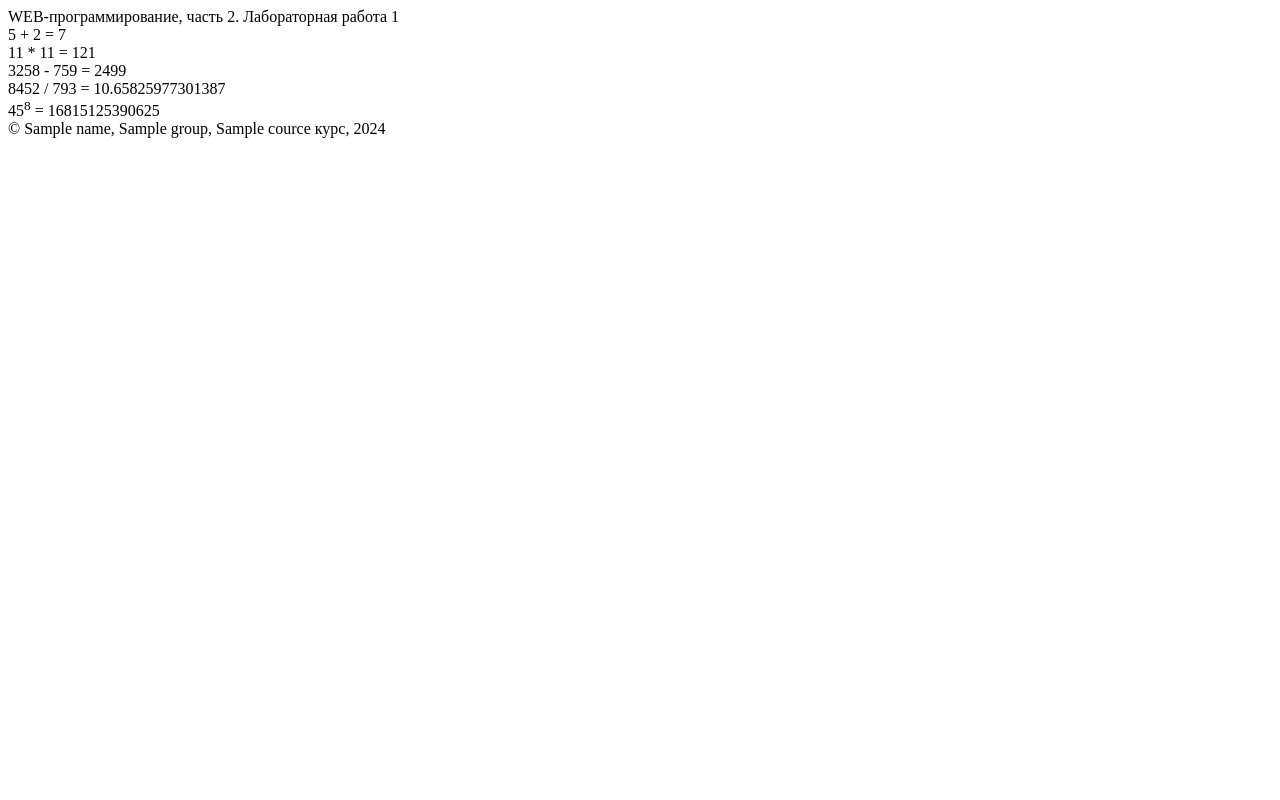
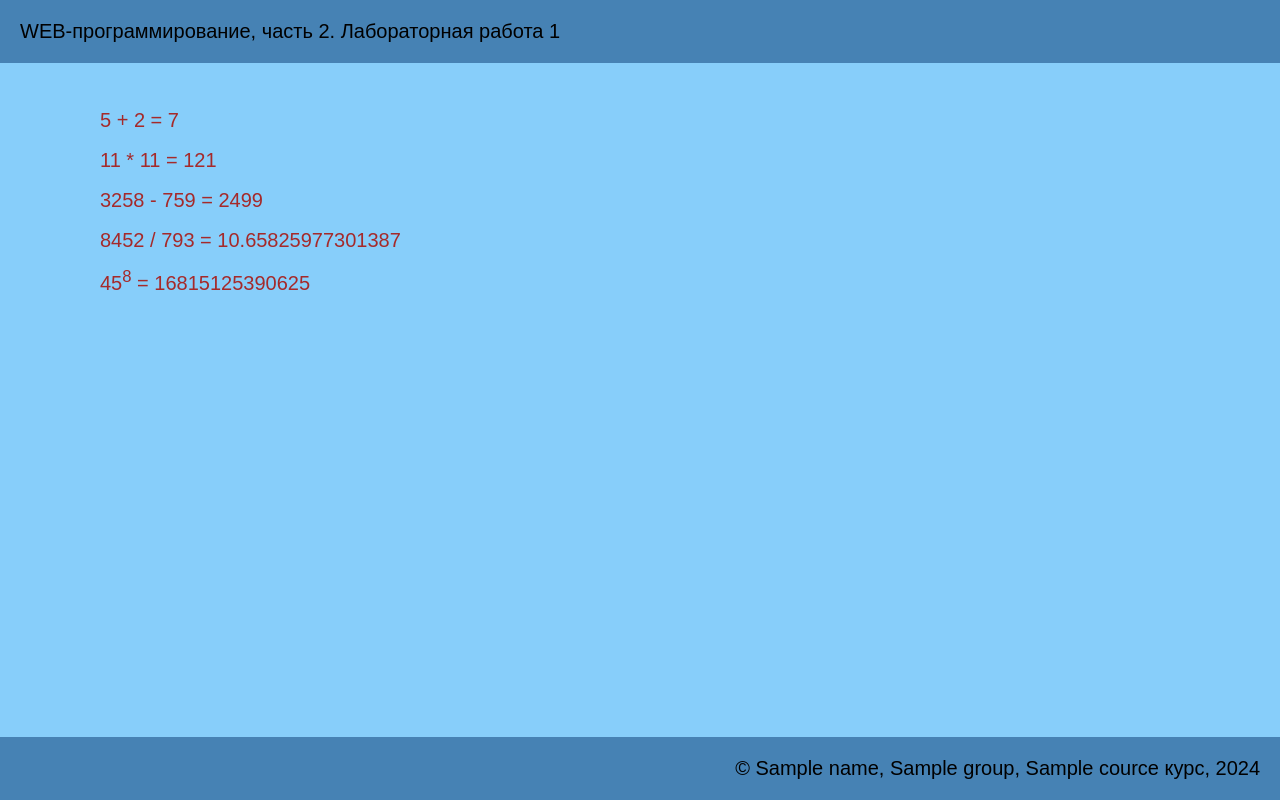
Before and after one commit to seruog17/web-programming-labs-2, a Flask app: template templates/example.html in a window 1280 px wide. Run offline with Flask 3, Linux system fonts and the light colour scheme; the template is opened without the code that fills it: most values are stand-ins (such as "Sample title", 1, 10 or a date in 2020).

Commit message:
Подключение стилей

```diff
--- /dev/null
+++ b/static/main.css
@@ -0,0 +1,37 @@
+body {
+    font-family: 'Arial', sans-serif;
+    background-color: lightskyblue;
+    color: brown;
+    margin: 0;
+}
+
+header {
+    background-color: steelblue;
+    color: black;
+    padding: 20px;
+    margin-bottom: 30px;
+    position: fixed;
+    top: 0;
+    width: 100%;
+    font-size: 20px;
+}
+
+main {
+    padding: 100px;
+    margin-bottom: 60px;
+    font-size: 20px;
+    line-height: 2;
+}
+
+footer {
+    background-color: steelblue;
+    color: black;
+    padding: 20px;
+    margin-top: 20px;
+    position: fixed;
+    text-align: right;
+    bottom: 0;
+    left: 0;
+    right: 0;
+    font-size: 20px;
+}
--- a/templates/example.html
+++ b/templates/example.html
@@ -4,6 +4,7 @@
     <meta charset="UTF-8">
     <meta name="viewport" content="width=device-width, initial-scale=1.0">
     <title>Сергей Посаженников. Лабораторная работа {{ lab_number }}</title>
+    <link rel="stylesheet" href="{{ url_for('static', filename='main.css')}}">
 </head>
 <body>
     <header>
```
